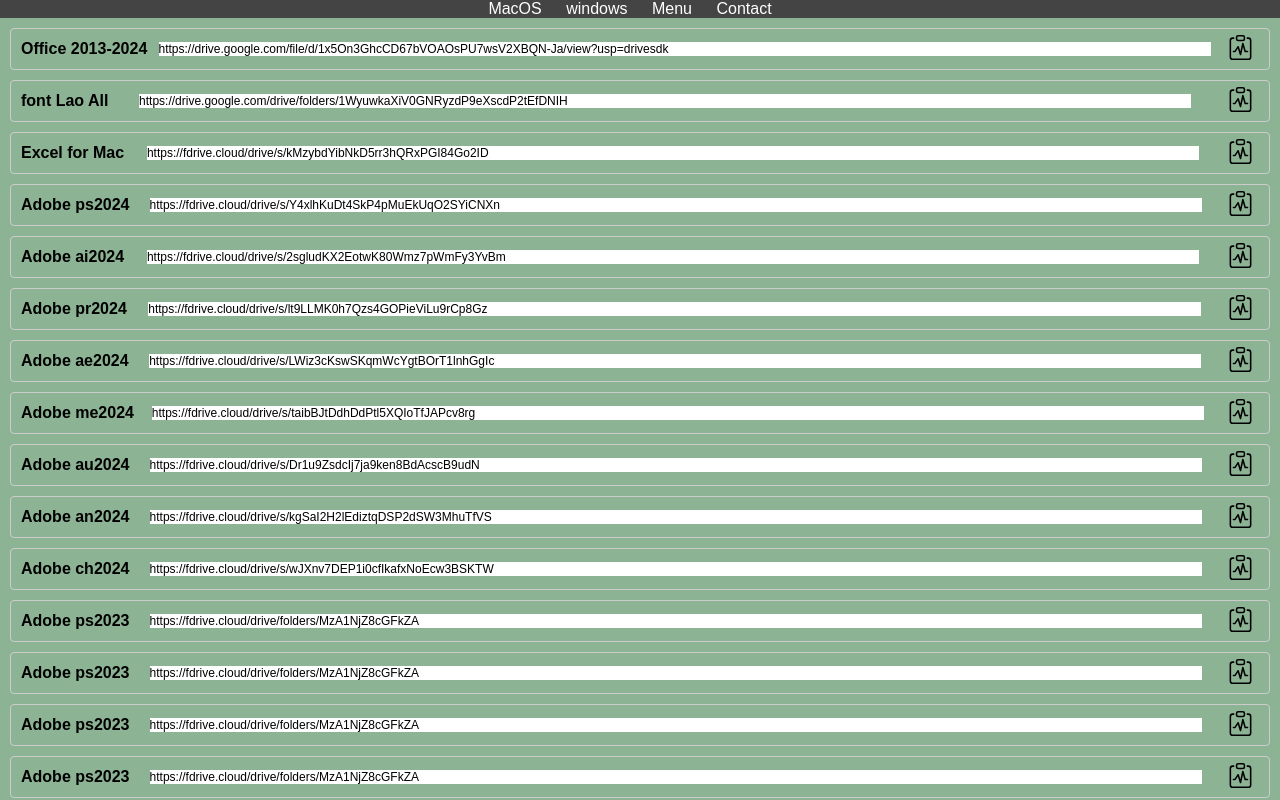
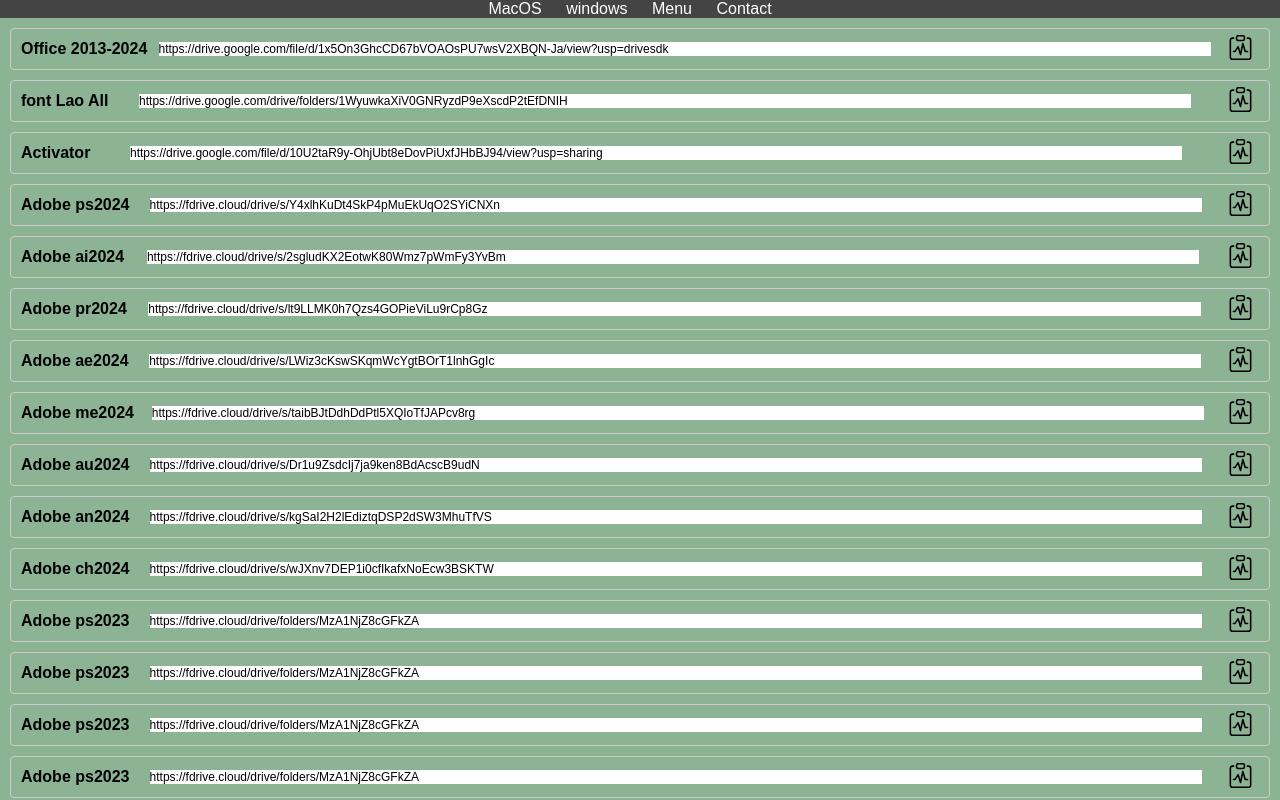
Before and after one commit to Souphathai74/PGcom, a plain HTML site: page windows.html in a window 1280 px wide. Shown: the top 800 px of the page. Drawn offline with Linux system fonts and the light colour scheme.

Commit message:
Update windows.html

```diff
--- a/windows.html
+++ b/windows.html
@@ -123,8 +123,8 @@ li {
     </div>
 
     <div class="copy-container">
-        <h4>Excel for Mac</h4>
-        <input type="text" value="https://fdrive.cloud/drive/s/kMzybdYibNkD5rr3hQRxPGI84Go2ID" id="copyInput2" class="copy-text">
+        <h4>Activator</h4>
+        <input type="text" value="https://drive.google.com/file/d/10U2taR9y-OhjUbt8eDovPiUxfJHbBJ94/view?usp=sharing" id="copyInput2" class="copy-text">
         <button onclick="copyText2()" class="copy-btn"><svg xmlns="http://www.w3.org/2000/svg" width="25" height="25"
                 fill="currentColor" class="bi bi-clipboard-pulse" viewBox="0 0 16 16">
                 <path fill-rule="evenodd"
```
